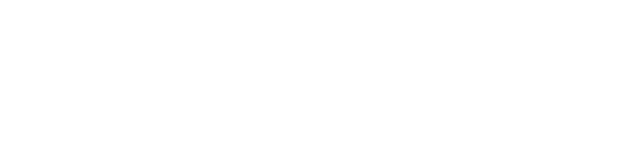
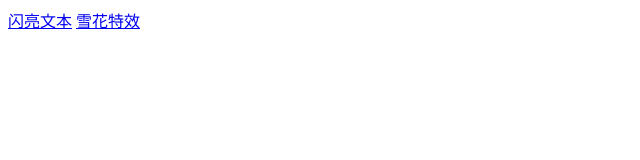
Before and after one commit to tangxun123/-, a plain HTML site: page index.html in a window 1280 px wide. Shown: the whole page, without its empty margins (0-640 px from the left). Drawn offline with Linux system fonts and the light colour scheme.

Commit message:
Update index.html

```diff
--- a/index.html
+++ b/index.html
@@ -7,7 +7,7 @@
     <title>servers</title>
 </head>
 <body>
-    <a href="./动画/闪亮文本.html"></a>
-    <a href="./动画/雪花特效.html"></a>
+    <a href="./动画/闪亮文本.html">闪亮文本</a>
+    <a href="./动画/雪花特效.html">雪花特效</a>
 </body>
 </html>
```
